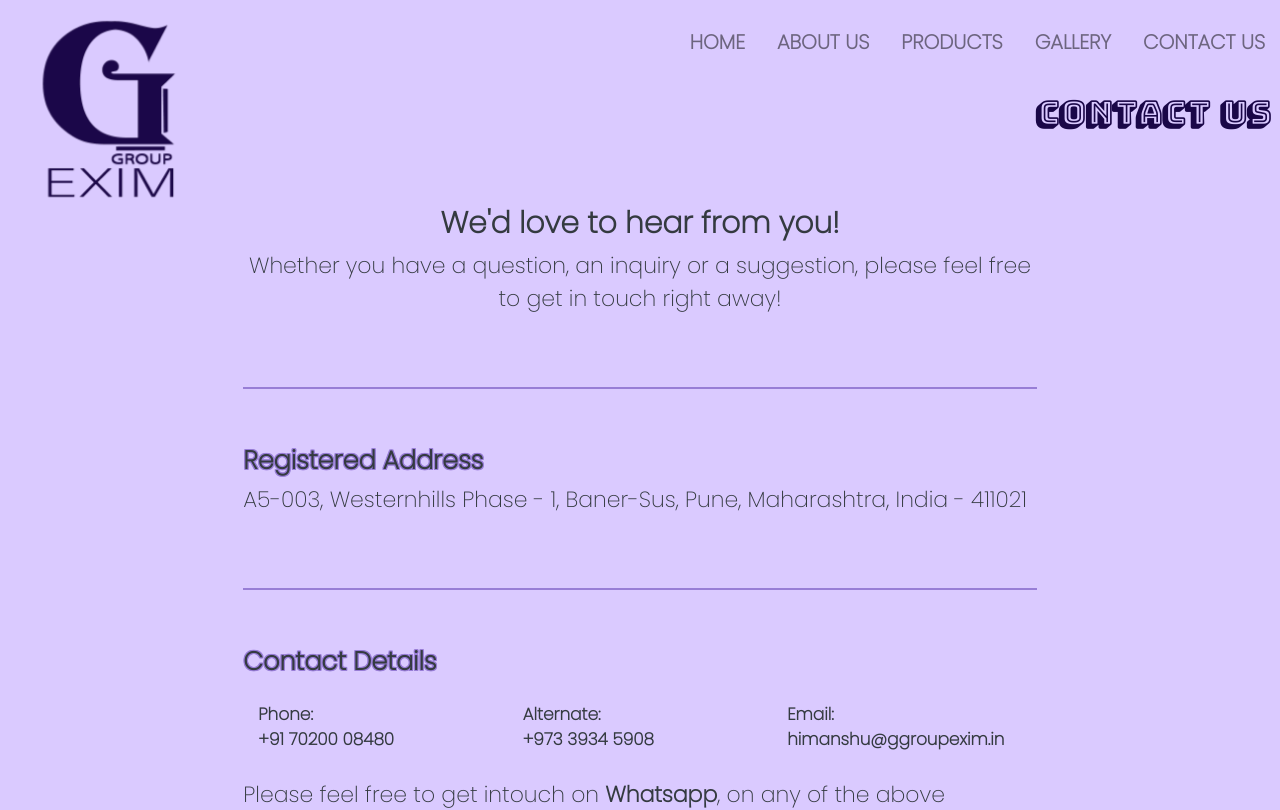
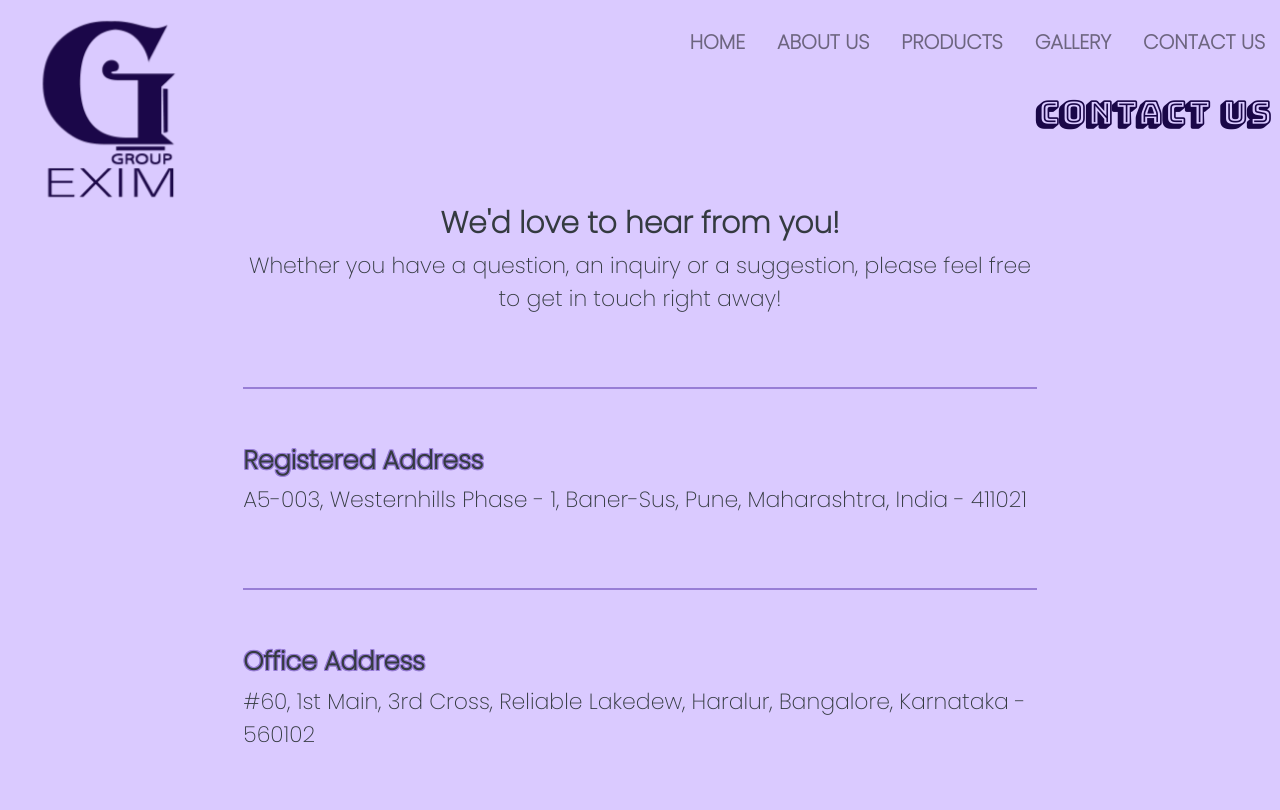
Before and after one commit to HIMA-MB02/GGROUPEXIM, a React (Create React App) app: page /contact-us in a window 1280 px wide. Shown: the top 810 px of the page. Built offline with nearby package versions, Linux system fonts and the light colour scheme.

Commit message:
office address

```diff
--- a/src/components/ContactUs/ContactUs.jsx
+++ b/src/components/ContactUs/ContactUs.jsx
@@ -23,6 +23,15 @@ const ContactUs = () => {
                 <p className='para-body'>
                   A5-003, Westernhills Phase - 1, Baner-Sus, Pune, Maharashtra,
                   India - 411021
+                </p>
+              </div>
+            </div>
+            <hr className='theme-line' />
+            <div className='row'>
+              <div className='col-12 contact-spacing'>
+                <h4 className='text-border'>Office Address</h4>
+                <p className='para-body'>
+                  #60, 1st Main, 3rd Cross, Reliable Lakedew, Haralur, Bangalore, Karnataka - 560102
                 </p>
               </div>
             </div>
```
